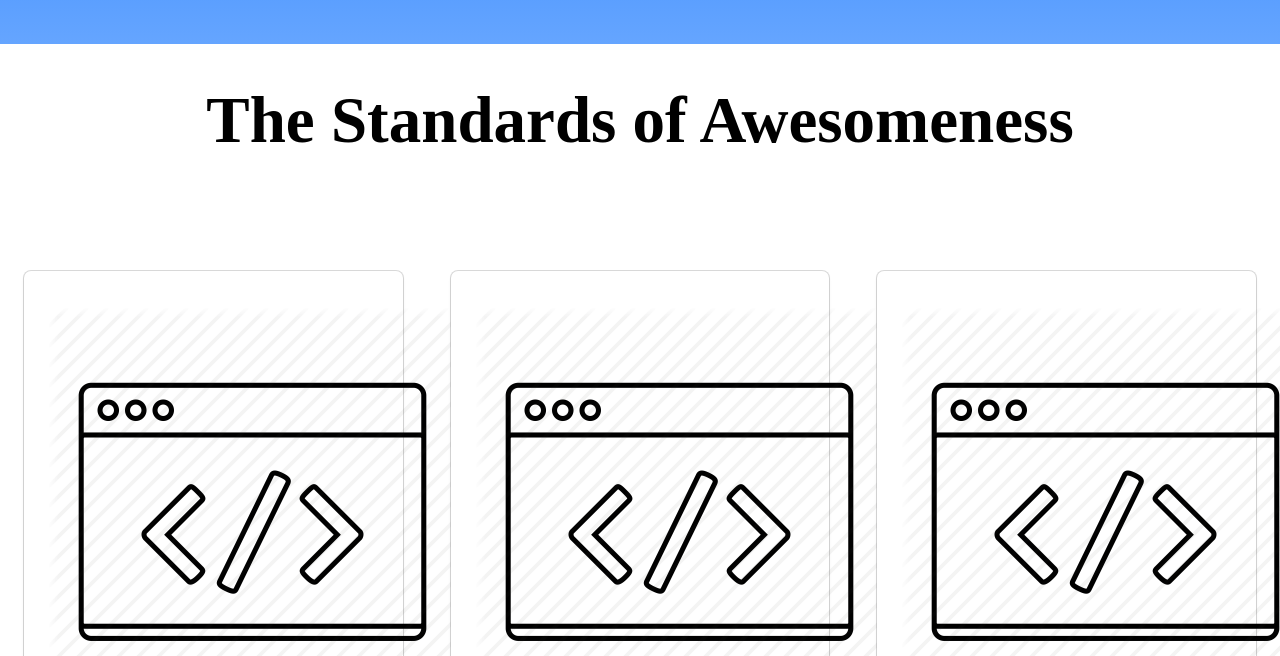
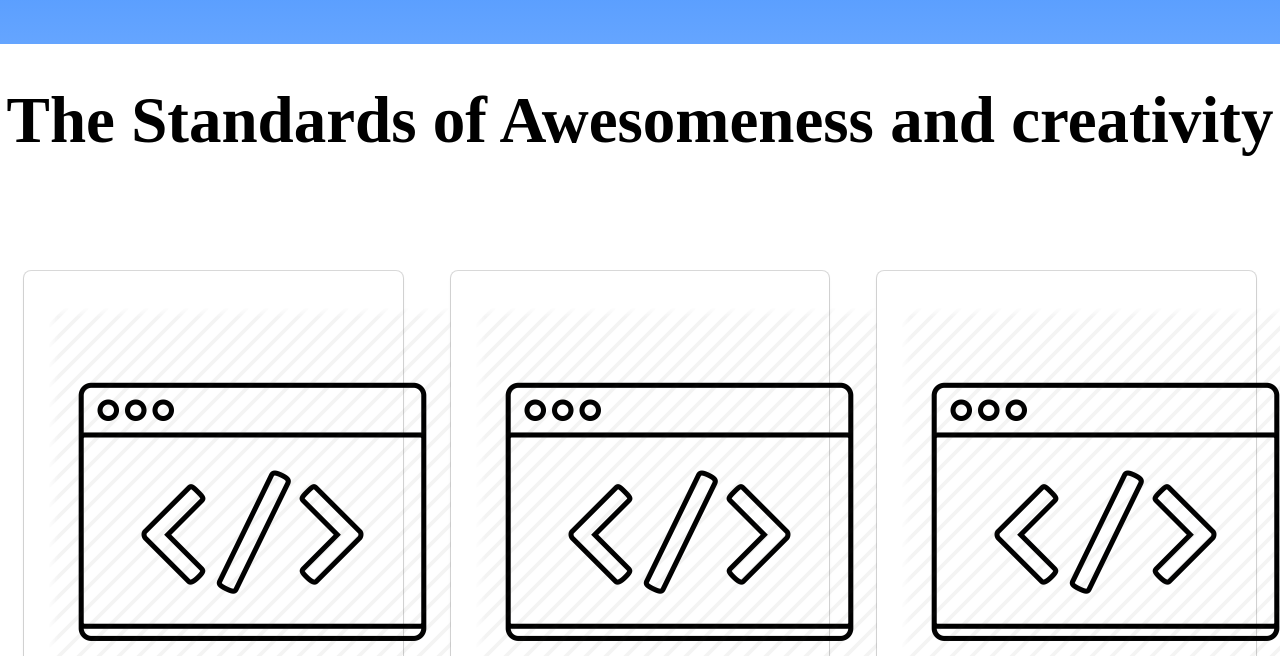
Before and after one commit to Vikas-mhjn/octo-spoon, a plain HTML site: page index.html in a window 1280 px wide. Shown: the part 444-1100 px from the top of the page. Drawn offline with Linux system fonts and the light colour scheme.

Commit message:
Update index.html

```diff
--- a/index.html
+++ b/index.html
@@ -48,7 +48,7 @@
 
 
 <header>
-    <h1 class="section2Header">The Standards of Awesomeness</h1>
+    <h1 class="section2Header">The Standards of Awesomeness and creativity</h1>
 </header>
    <div class="container">
     <div class="row">
```
